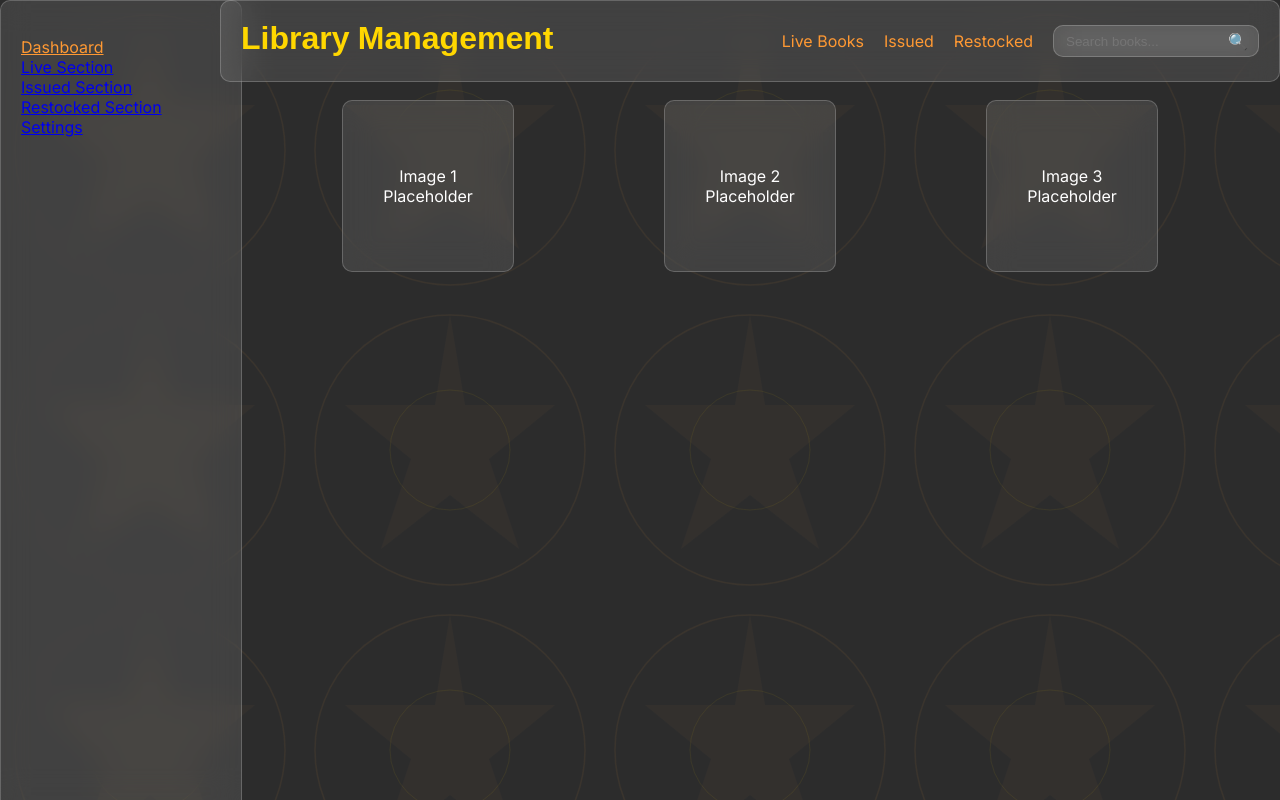
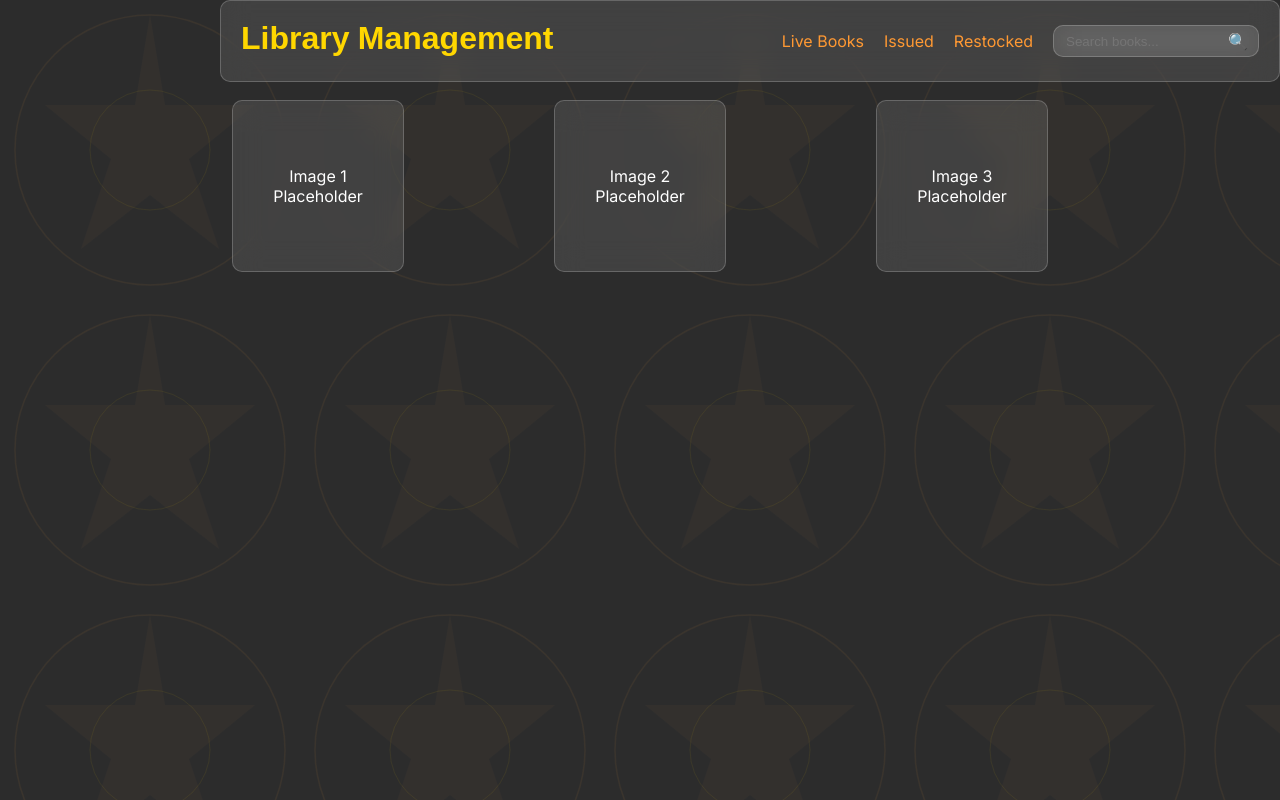
Before and after one commit to kaarthikslab/LMS, a React (Create React App) app: page / in a window 1280 px wide. Built offline with nearby package versions, Linux system fonts and the light colour scheme.

Commit message:
Update App.js

```diff
--- a/src/App.js
+++ b/src/App.js
@@ -1,7 +1,6 @@
 import React from 'react';
 import { BrowserRouter as Router, Routes, Route } from 'react-router-dom';
 import Header from './components/Header';
-import Navigation from './components/Navigation';
 import Dashboard from './pages/Dashboard';
 import LiveSection from './pages/LiveSection';
 import IssuedSection from './pages/IssuedSection';
@@ -15,9 +14,8 @@ function App() {
   return (
     <Router>
       <div className="homepage-bg">
-        <Navigation />
         <Header />
-        <div style={{ marginLeft: '220px', padding: '20px' }}>
+        <div style={{ padding: '20px' }}>
           <Routes>
             <Route path="/" element={<Dashboard />} />
             <Route path="/live" element={<LiveSection />} />
```
